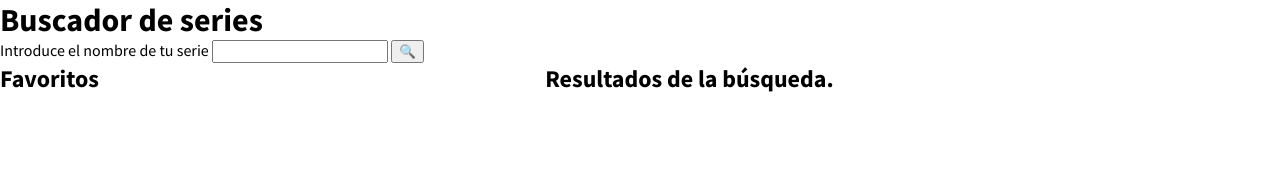
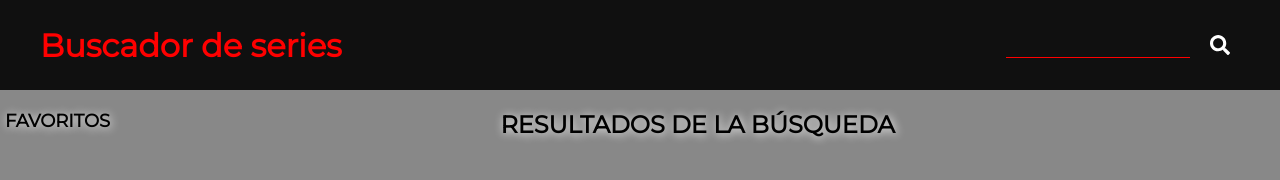
Before and after one commit to EvaMarco/m2-evaluacion-final-EvaMarco, a website: page _src/templates/index.html in a window 1280 px wide. Drawn offline with nearby package versions, Linux system fonts and the light colour scheme; files that its build step writes are made by us from their sources; files whose address does not match are found by name.

Commit message:
Add more styles

```diff
--- a/_src/assets/scss/main.scss
+++ b/_src/assets/scss/main.scss
@@ -4,50 +4,129 @@
 * {
   margin:0;
   box-sizing: border-box;
-  font-family: 'Source Sans Pro', sans-serif;
+  font-family: 'Montserrat', sans-serif;
+
 }
 .page__header{
-
+  display:flex;
+  justify-content: space-between;
+  align-items: center;
+  height:90px;
+  padding: 0 40px;
+  background-color: rgba(0, 0, 0, 0.938);
+  color:red;
+  box-shadow: 1px 1px 20px #000;
 }
 .page__main{
+  min-height: 100vh;
+  padding-top:20px;
+  background-color: #888;
   display:grid;
   grid-template-columns: auto 1fr;
 }
-.fav{
-  grid-column: auto;
+.input__text{
+  border-top: none;
+  border-right: none;
+  border-left: none;
+  border-bottom: solid 1px red;
+  margin:10px;
+  height: 25px;
+  color:white;
+  background-color: rgba(0, 0, 0, 0);
+  font-size: 15px;
 }
+.btn{
+  border: none;
+  height: 40px;
+  width: 40px;
+  border-radius: 50%;
+  cursor: pointer;
+}
+.search__btn{
+  background-image: url(../images/lupa.svg);
+  background-position: center;
+  background-repeat: no-repeat;
+  background-size: 20px 20px;
+  background-color: rgba(0, 0, 0, 0);
+}
+
 .search__container{
   grid-column:1fr;
   text-align: center;
+  margin: 0 auto;
 }
 .search__results{
   display:flex;
   flex-wrap: wrap;
+  justify-content: space-between;
+  padding: 0 20px;
 }
 .show{
   margin:10px;
   width: 250px;
   display:flex;
-  justify-content: center;
+  justify-content: space-between;
   align-items: center;
   flex-direction: column;
   padding:15px;
-  background-color: lightblue;
+  background-color: rgba(0, 0, 0, 0.877);
   border-radius:5px;
-  color: rgb(108, 138, 202);
+  color: red;
 }
 
 .show__fav{
-  background-color: pink;
-  color: rgb(206, 90, 186);
+  color:black;
+  background-color: rgba(255, 0, 0, 0.945);
 }
 .showTitle{
   margin:5px;
+  min-height: 70px;
 }
 .favShow{
+  padding:7px;
+  display:flex;
+  justify-content: space-between;
+  align-items: center;
+  flex-direction: column;
   margin:10px;
   width: 150px;
+  font-size: 12px;
+  color:black;
+  background-color: rgba(255, 0, 0, 0.945);
+  border-radius:5px;
   .favImg{
     width:125px;
   }
 }
+
+.favContainer{
+  grid-column: auto;
+  padding:0 5px;
+  display:flex;
+  flex-direction: column;
+  align-items: center;
+}
+.fav__title{
+  padding-bottom: 20px;
+  color:black;
+  text-transform: uppercase;
+  text-shadow: 1px 1px 10px #fff;
+  font-size: 18px;
+}
+.result__title{
+  padding-bottom: 20px;
+  color:black;
+  text-transform: uppercase;
+  text-shadow: 1px 1px 10px #fff;
+}
+.input__container{
+  display:flex;
+  flex-direction: column;
+  justify-content: center;
+  align-items: center;
+}
+.input__wrapper{
+  display:flex;
+  justify-content: center;
+  align-items: center;
+}
--- a/_src/templates/index.html
+++ b/_src/templates/index.html
@@ -4,10 +4,7 @@
     <meta charset="UTF-8" />
     <meta name="viewport" content="width=device-width, initial-scale=1.0" />
     <title>Buscador de series Eva Marco</title>
-    <link
-      href="https://fonts.googleapis.com/css?family=Source+Sans+Pro:400,700&display=swap"
-      rel="stylesheet"
-    />
+    <link href="https://fonts.googleapis.com/css?family=Montserrat&display=swap" rel="stylesheet">
     <link rel="icon" href="favicon.png" />
     <link rel="stylesheet" href="assets/css/main.css" />
   </head>
@@ -15,24 +12,28 @@
     <header class="page__header">
       <h1 class="page__title">Buscador de series</h1>
       <div class="input__container">
-        <label for="text">Introduce el nombre de tu serie</label>
+        <label for="text"></label>
+        <div class="input__wrapper">
           <input
             type="text"
             name="text"
             id="text"
             class="input__text js__inputText"
           />
-        <button type="button" class="btn search__btn js__searchBtn">🔍</button>
+          <button type="button" class="btn search__btn js__searchBtn">
+
+          </button>
+        </div>
       </div>
     </header>
     <main class="page__main">
       <aside class="favContainer">
-        <h2 class="aside__title">Favoritos</h2>
+        <h2 class="fav__title">Favoritos</h2>
         <div class="fav js__fav"></div>
       </aside>
       <section class="search__container">
         <h2 class="result__title">
-          Resultados de la búsqueda.
+          Resultados de la búsqueda
         </h2>
         <div class="search__results js__results"></div>
       </section>
```
Also changed, not shown: _src/assets/images/lupa.svg (added). Lines whose indentation alone changed are shown as unchanged.
